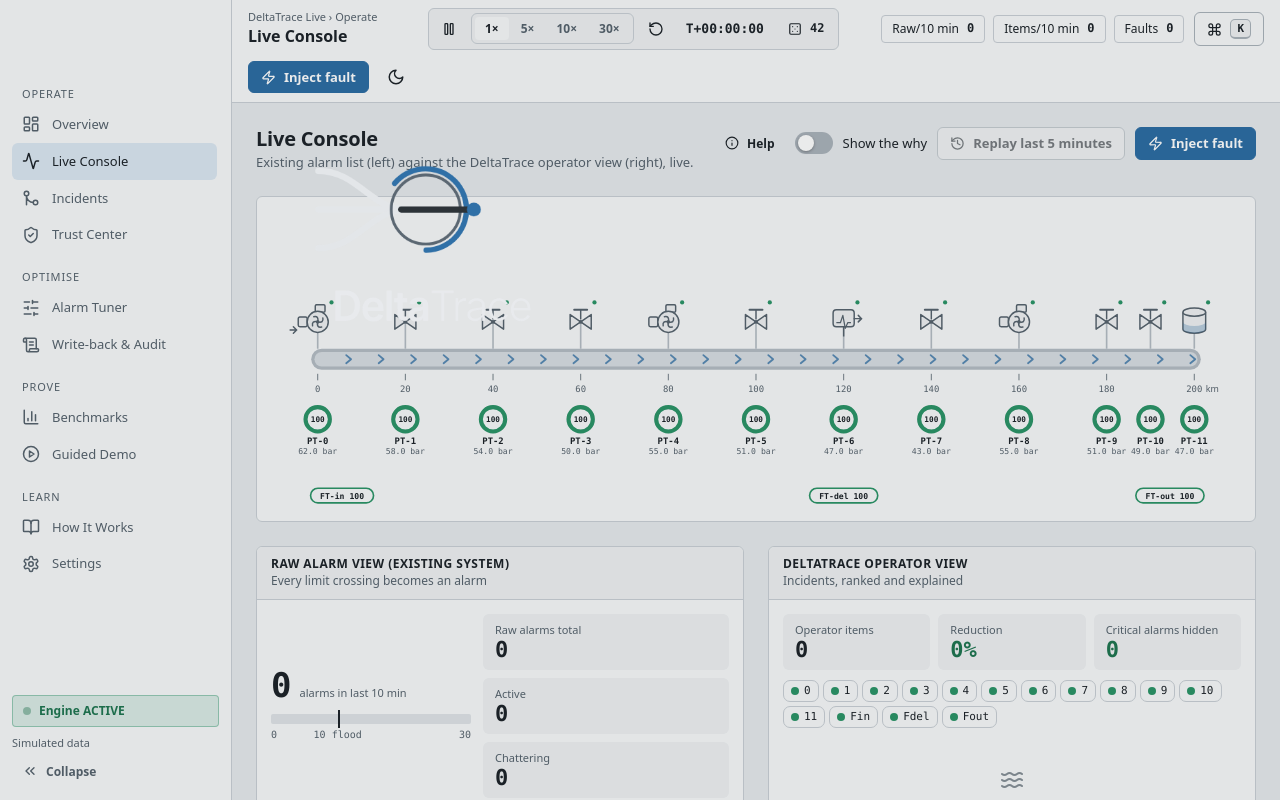
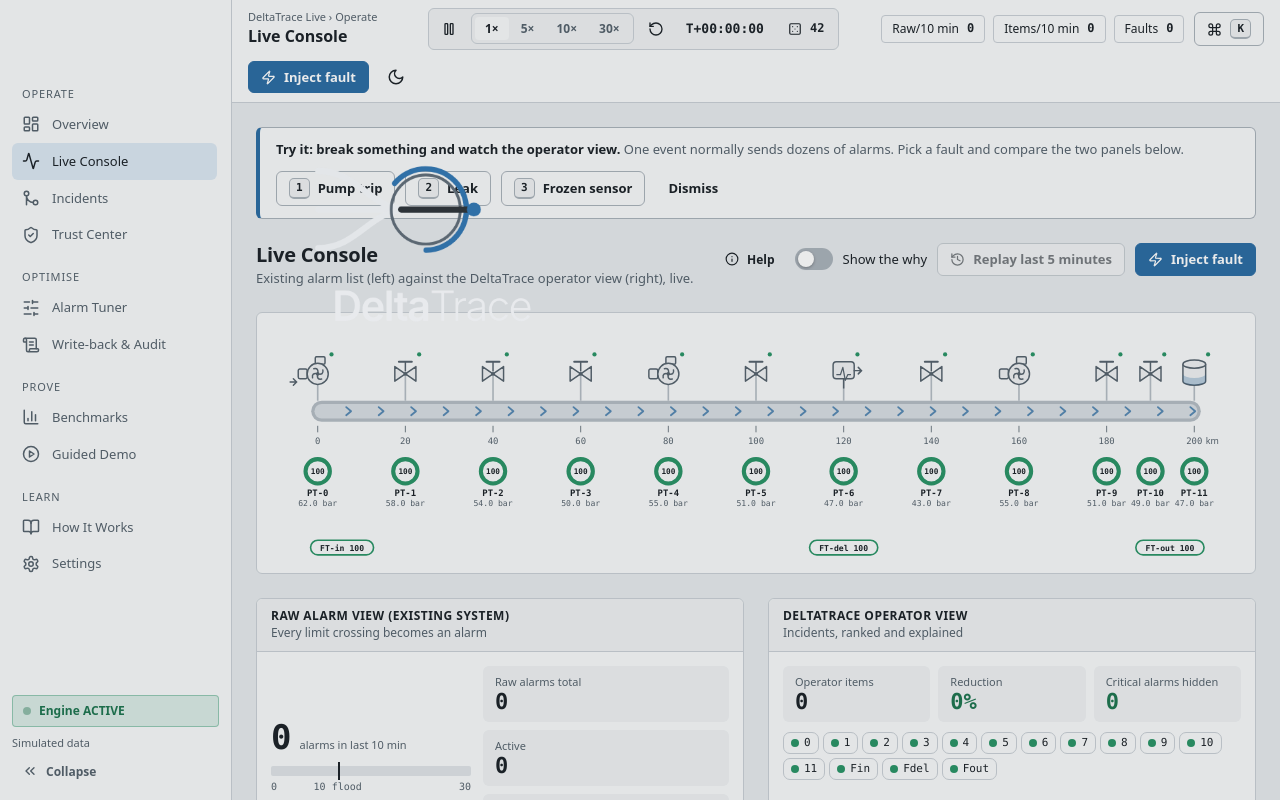
Before and after one commit to kiruthikpurpose/DeltaTrace, a React (Vite) app: page /console in a window 1280 px wide. Shown: the top 800 px of the page. Built offline with nearby package versions, Linux system fonts and the light colour scheme.

Commit message:
First-run try-it card on the console; schematic reclaims unused headroom when calm

```diff
--- a/src/components/viz/PipelineSchematic.tsx
+++ b/src/components/viz/PipelineSchematic.tsx
@@ -288,10 +288,12 @@ export const PipelineSchematic = memo(function PipelineSchematic({ snap, explain
       incX.set(it.id, it.x1);
     }
   }
+  // with nothing above the pipe to show, give the unused headroom back
+  const calm = !snap.openIncidents.length && !explain && !showTruth;
   const desc = `Pipeline schematic, 200 km west to east with 12 sensor nodes. ${snap.openIncidents.length} open incident(s); ${snap.activeAlarms.length} active raw alarm(s); trust: ${snap.trust.filter((t) => t.cls === 'GOOD').length} good, ${snap.trust.filter((t) => t.cls === 'UNCERTAIN').length} uncertain, ${snap.trust.filter((t) => t.cls === 'BAD').length} bad.`;
 
   return (
-    <div ref={wrap} style={{ position: 'relative', width: '100%' }} onMouseLeave={() => setTip(null)}>
+    <div ref={wrap} style={{ position: 'relative', width: '100%', marginTop: calm ? -64 : 0, transition: 'margin-top 400ms var(--ease)' }} onMouseLeave={() => setTip(null)}>
       <svg viewBox={`0 0 ${W} ${H}`} width="100%" role="img" aria-label={desc} style={{ display: 'block' }}>
         {/* pipe */}
         <rect x={X0 - 8} y={PY - 13} width={KMX * 200 + 16} height={26} rx={13} fill="var(--pipe)" />
--- a/src/pages/Console.tsx
+++ b/src/pages/Console.tsx
@@ -25,6 +25,8 @@ import { TRUST_COLOR } from '../utils/colors';
 import { incId } from '../utils/format';
 import { EmptyState } from '../components/ui/EmptyState';
 import { Waves } from 'lucide-react';
+import { QUICK_FAULTS, injectQuick } from '../components/domain/FaultInjector';
+import { load, save } from '../state/persist';
 
 const PT_COLORS = ['var(--brand)', 'var(--c-trust)', 'var(--c-tune)', 'var(--c-group)', 'var(--info)', 'var(--bad)'];
 
@@ -59,8 +61,28 @@ export default function Console({ embedded }: { embedded?: boolean } = {}) {
   const incidents = snap.openIncidents;
   const criticalHidden = snap.criticalHidden;
   const items = snap.opTotal;
+  const [coachOff, setCoachOff] = useState(() => load<boolean>('coach', false));
+  const showCoach = !embedded && !coachOff && snap.rawTotal === 0 && snap.faults.length === 0;
+  const dismissCoach = () => {
+    setCoachOff(true);
+    save('coach', true);
+  };
   return (
     <div className="page">
+      {showCoach && (
+        <section className="coach" aria-label="Try it">
+          <div>
+            <b>Try it: break something and watch the operator view.</b>
+            <span className="muted"> One event normally sends dozens of alarms. Pick a fault and compare the two panels below.</span>
+          </div>
+          <div className="row">
+            {(['Pump trip', 'Leak', 'Frozen sensor'] as const).map((label, i) => (
+              <button key={label} className="btn" onClick={() => injectQuick(QUICK_FAULTS[i])}><kbd>{i + 1}</kbd> {label}</button>
+            ))}
+            <button className="btn ghost" onClick={dismissCoach}>Dismiss</button>
+          </div>
+        </section>
+      )}
       {!embedded && (
         <PageHeader
         title="Live Console"
--- a/src/styles/pages.css
+++ b/src/styles/pages.css
@@ -278,3 +278,6 @@
 .strip-legend { display: flex; gap: 16px; font-size: 12px; color: var(--text-muted); margin-top: 4px; }
 .strip-legend i { display: inline-block; width: 9px; height: 9px; border-radius: 50%; margin-right: 6px; vertical-align: -1px; }
 @media (max-width: 720px) { .strip-lbl { display: none; } }
+
+.coach { display: flex; align-items: center; justify-content: space-between; gap: 12px 20px; flex-wrap: wrap; padding: 12px 16px; border: 1px solid var(--border-strong); border-left: 4px solid var(--brand); border-radius: var(--r2); background: var(--bg-elev-1); }
+.coach b { color: var(--text); }
```
